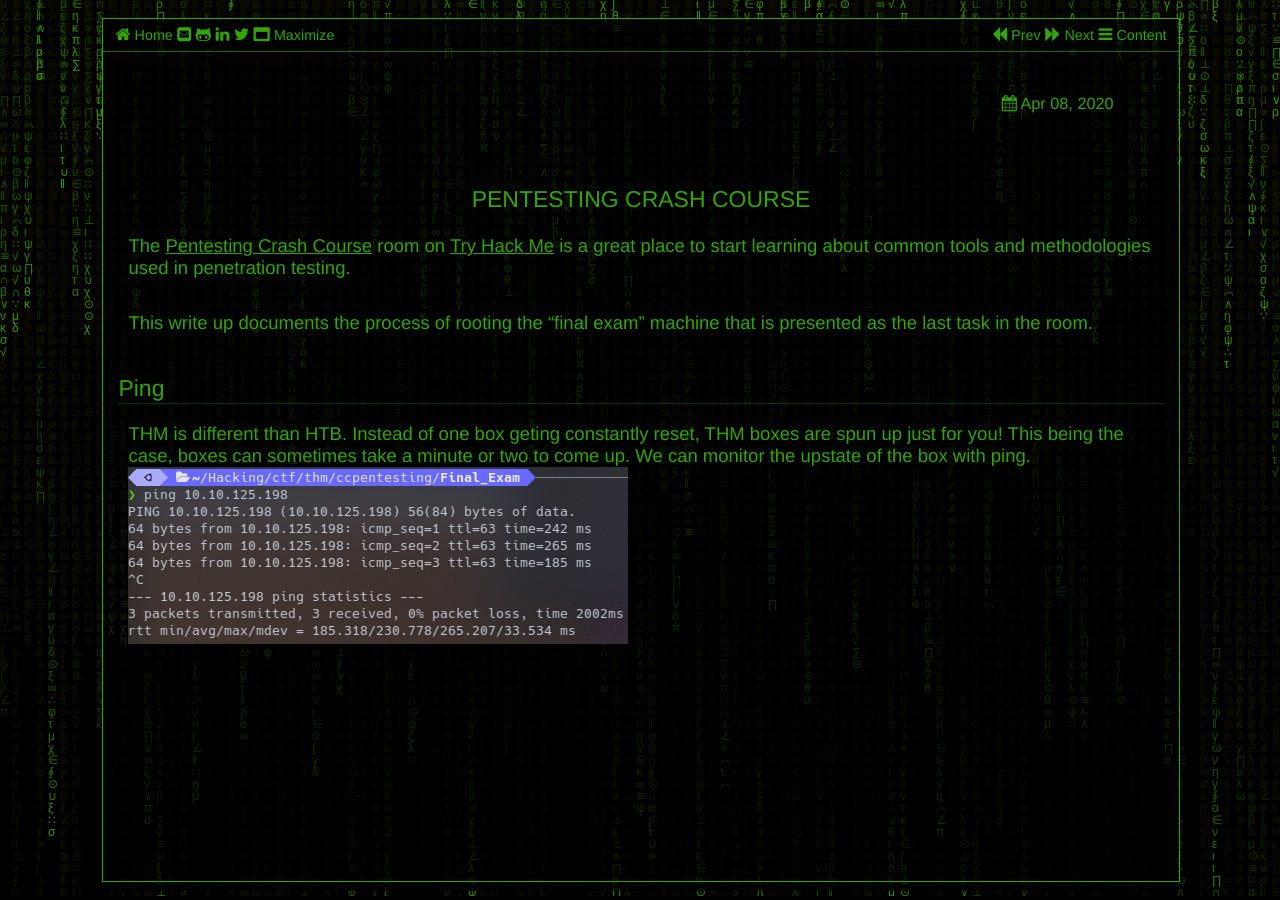
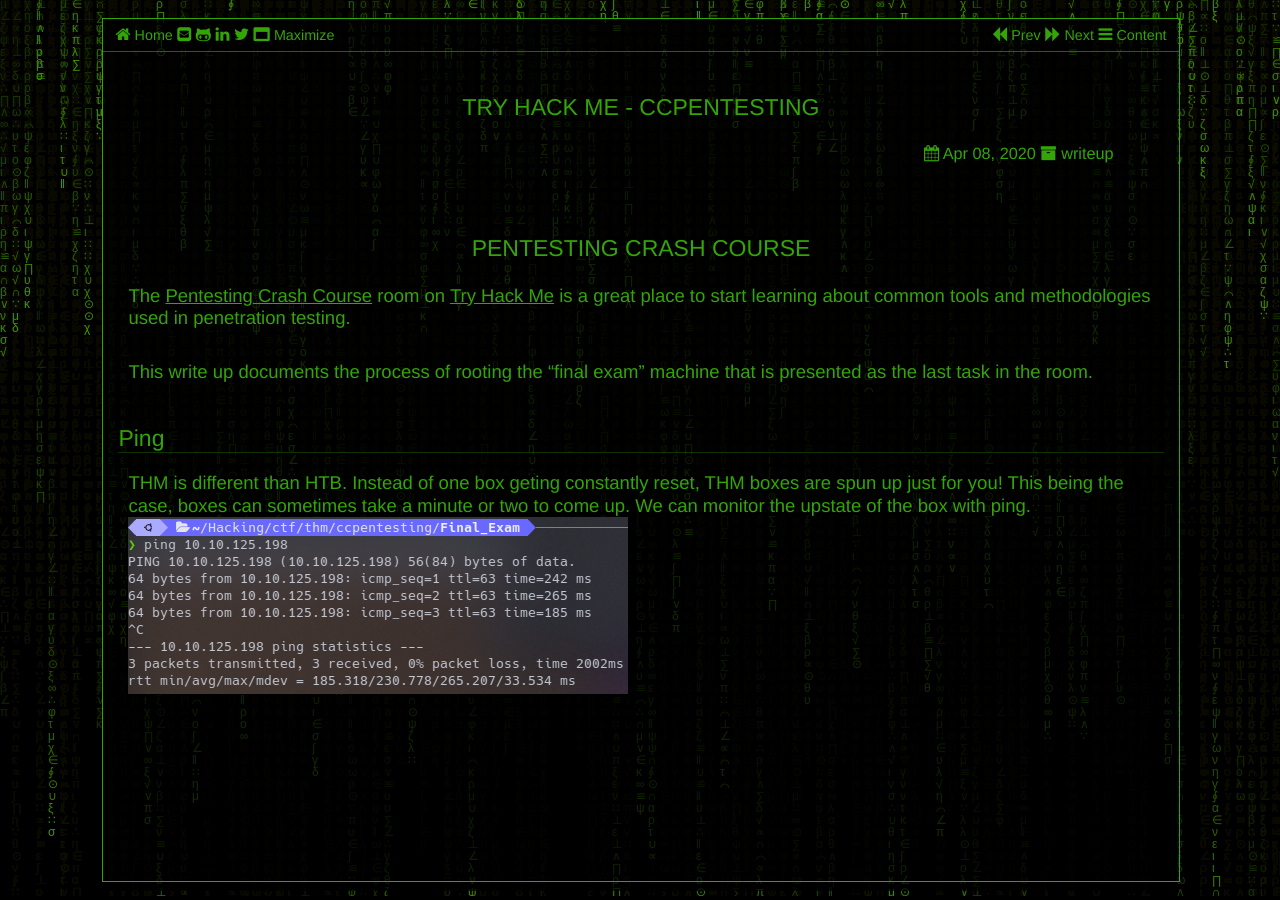
Before and after one commit to nbaertsch/nbaertsch.github.io, a Jekyll site: the page built from _posts/2020-04-08-try-hack-me-ccpentesting.md, in a window 1280 px wide. Built offline with Jekyll 4.4.1, drawn with Linux system fonts in a browser that asks for light colours; our own code applies the rules of GitHub Pages for plain Markdown files.

Commit message:
trouble with jekyll building?

```diff
--- a/_posts/2020-04-08-try-hack-me-ccpentesting.md
+++ b/_posts/2020-04-08-try-hack-me-ccpentesting.md
@@ -1,5 +1,5 @@
 ---
-title: Try Hack Me: ccpentesting
+title: Try Hack Me - ccpentesting
 layout: post
 category: writeup
 ---
```
